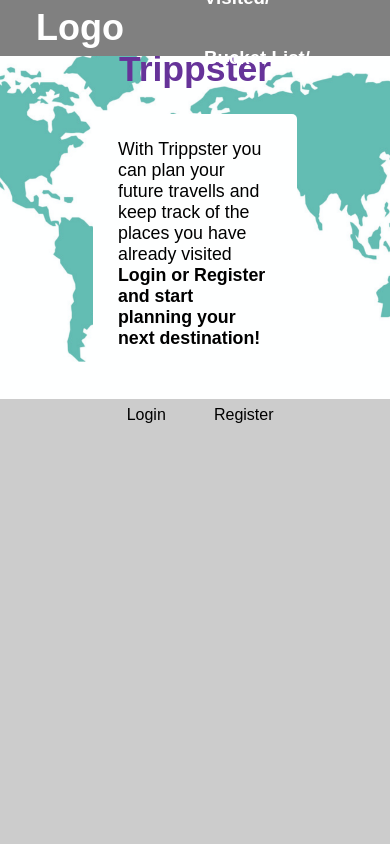
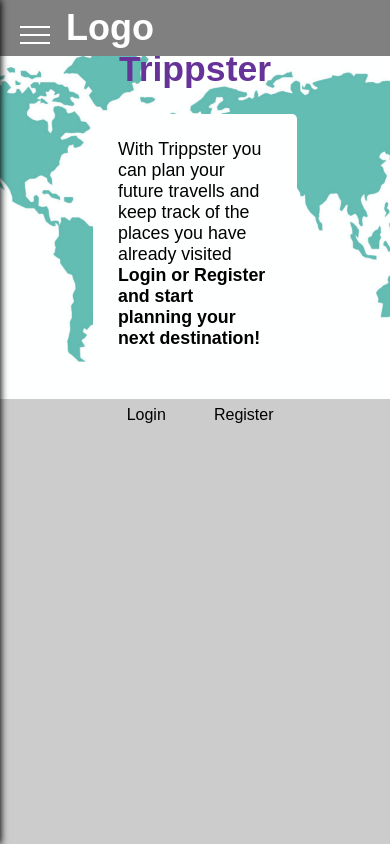
Before and after one commit to Kitsunechin/search-for-country-to-visit-casptone-client, a React (Create React App) app: page / in a window 390 px wide. Built offline with nearby package versions, Linux system fonts and the light colour scheme; no server answers.

Commit message:
mobile view

```diff
--- a/src/App.js
+++ b/src/App.js
@@ -10,16 +10,28 @@ import LandingPage from './LandingPage'
 import Navigation from './Navigation'
 import BucketListPage from './BucketListPage'
 import VisitedPage from './VisitedPage'
+import SideDrawer from './SideDrawer'
+import Backdrop from './Backdrop'
 
 
 export default class App extends React.Component {
 
   state = {
+    sideDrawerOpen: false,
     // store: STORE,
     notes: [],
     folders: []
   }
 
+  drawerToggleButton = () => {
+    this.setState((prevState) => {
+      return {sideDrawerOpen: !prevState.sideDrawerOpen}
+    })
+  }
+
+  backdropClickHandler = () => {
+    this.setState({sideDrawerOpen: false})
+  }
 
   componentDidMount() {
         Promise.all([
@@ -87,10 +99,18 @@ render() {
   console.log(contextValue)
 
 
+  let backdrop;
+
+  if (this.state.sideDrawerOpen) {
+    backdrop = <Backdrop click={this.backdropClickHandler}/>
+  }
+
   return (
     <AppContext.Provider value={contextValue}>
     <div style={{height:'100%'}} className="App">
-      <Navigation/>
+      <Navigation drawerClickHandler = {this.drawerToggleButton}/>
+      <SideDrawer show={this.state.sideDrawerOpen}/>
+      {backdrop}
       <main className='Main-view'>
         <Switch>
           <Route exact path='/' render={() => {
--- /dev/null
+++ b/src/Backdrop.css
@@ -0,0 +1,9 @@
+.backdrop {
+    position: fixed;
+    width: 100%;
+    height: 100%;
+    background: rgba(0,0,0,0.3);
+    z-index: 100;
+    top: 0;
+    left: 0;
+}
--- /dev/null
+++ b/src/Backdrop.js
@@ -0,0 +1,10 @@
+import React from 'react'
+
+import './Backdrop.css'
+
+const Backdrop = props => (
+    <div className="backdrop" onClick = {props.click}>
+    </div>
+)
+
+export default Backdrop
--- /dev/null
+++ b/src/DrawerToggleButton.css
@@ -0,0 +1,23 @@
+.toggle-button {
+    display: flex;
+    flex-direction: column;
+    justify-content: space-around;
+    height: 24px;
+    width: 30px;
+    background: transparent;
+    border: none;
+    cursor: pointer;
+    padding: 0;
+    box-sizing: border-box;
+
+}
+
+.toggle-button {
+    outline: none;
+}
+
+.toggle-button_line {
+    width: 30px;
+    height: 2px;
+    background: white;
+}
--- /dev/null
+++ b/src/DrawerToggleButton.js
@@ -0,0 +1,13 @@
+import React from 'react'
+
+import './DrawerToggleButton.css'
+
+const DrawerToggleButton = props => (
+    <button className="toggle-button" onClick={props.click}>
+        <div className="toggle-button_line"></div>
+        <div className="toggle-button_line"></div>
+        <div className="toggle-button_line"></div>
+    </button>
+)
+
+export default DrawerToggleButton
--- a/src/Navigation.css
+++ b/src/Navigation.css
@@ -2,6 +2,7 @@
     display: inline-flex;
     color:white;
     text-decoration: none;
+    padding: 18px 10px
 }
 
 .nav-link:hover,
@@ -12,7 +13,7 @@
 .nav {
     margin-left: 5em;
 }
-.outer-nav {
+.toolbar_navigation {
     display: flex;
     align-items: center;
     height: 100%
@@ -36,3 +37,19 @@
 .spacer {
     flex: 1
 }
+
+@media (max-width: 768px) {
+    .nav {
+        display: none;
+    }
+}
+
+@media (min-width: 769px) {
+    .toolbar-toggle {
+        display:none;
+    }
+
+    .nav_logo {
+        margin-left: 0;
+    }
+}
--- a/src/Navigation.js
+++ b/src/Navigation.js
@@ -2,17 +2,23 @@ import React from 'react'
 import {NavLink} from 'react-router-dom'
 import {Link} from 'react-router-dom';
 
+import DrawerToggleButton from './DrawerToggleButton'
 import './Navigation.css'
 
 
-const Navigation = props => (
+const Navigation = (props) => (
             <div className='outer-nav toolbar'>
-            <Link className='nav_logo'to='/'><h2>Logo</h2></Link>
+            <nav className='toolbar_navigation'>
+            <div className='toolbar-toggle'>
+                 <DrawerToggleButton click={props.drawerClickHandler}/>
+            </div>
+                <Link className='nav_logo'to='/'><h2>Logo</h2></Link>
             <div className='spacer'></div>
             <div className='nav'>
-            <NavLink className='nav-link' to='/visited'><h3>Visited/</h3></NavLink>
-            <NavLink className='nav-link' to='/bucket-list'><h3>Bucket List/</h3></NavLink>
+                <NavLink className='nav-link' to='/visited'><h3>Visited</h3></NavLink>
+                <NavLink className='nav-link' to='/bucket-list'><h3>Bucket List</h3></NavLink>
             </div>
+            </nav>
             </div>
 )
 
--- /dev/null
+++ b/src/SideDrawer.css
@@ -0,0 +1,45 @@
+.side-drawer {
+    height: 100%;
+    background: white;
+    box-shadow: 1px 0px 7px rgba(0,0,0.5);
+    position: fixed;
+    top:0;
+    left:0;
+    width: 70%;
+    max-width: 400px;
+    z-index: 200;
+    transform: translateX(-100%);
+    transition: transform 0.3s ease-out;
+}
+
+.side-drawer.open {
+    transform: translateX(0);
+}
+
+.menu-list {
+    height: 100%;
+    list-style: none;
+    display: flex;
+    flex-direction: column;
+    justify-content: center;
+}
+
+.nav-link {
+    color: rebeccapurple;
+    text-decoration: none;
+    font-size: 1.2rem;
+    padding-left :0.5rem;
+    padding-top: 0;
+    padding-bottom: 0;
+}
+
+.nav-link:hover,
+.nav-link:active {
+    color: #63BDB3;
+}
+
+@media (min-width: 696px) {
+    .side-drawer {
+        display: none;
+    }
+}
--- /dev/null
+++ b/src/SideDrawer.js
@@ -0,0 +1,20 @@
+import React from 'react'
+import {NavLink} from 'react-router-dom'
+
+import './SideDrawer.css'
+
+const SideDrawer = props => {
+    let drawerClasses = 'side-drawer';
+    if (props.show) {
+        drawerClasses = 'side-drawer open'
+    }
+    return(
+    <nav className={drawerClasses}>
+        <div className='menu-list'>
+        <NavLink className='nav-link' to='/visited'><h3>Visited</h3></NavLink>
+        <NavLink className='nav-link' to='/bucket-list'><h3>Bucket List</h3></NavLink>
+        </div>
+    </nav>
+    )
+}
+export default SideDrawer
```
Also changed, not shown: 1 other file (tests, documents, lock files or other folders).
